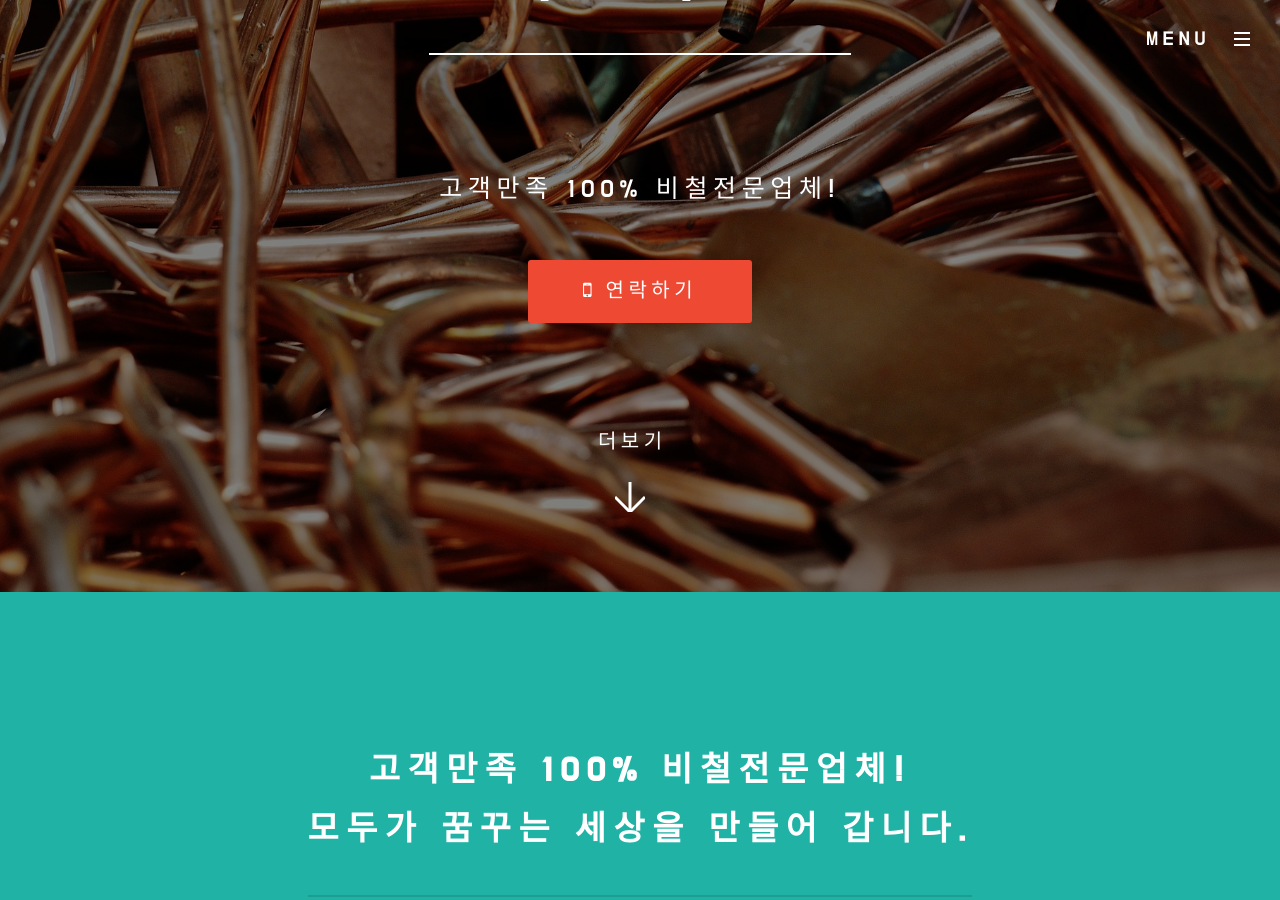
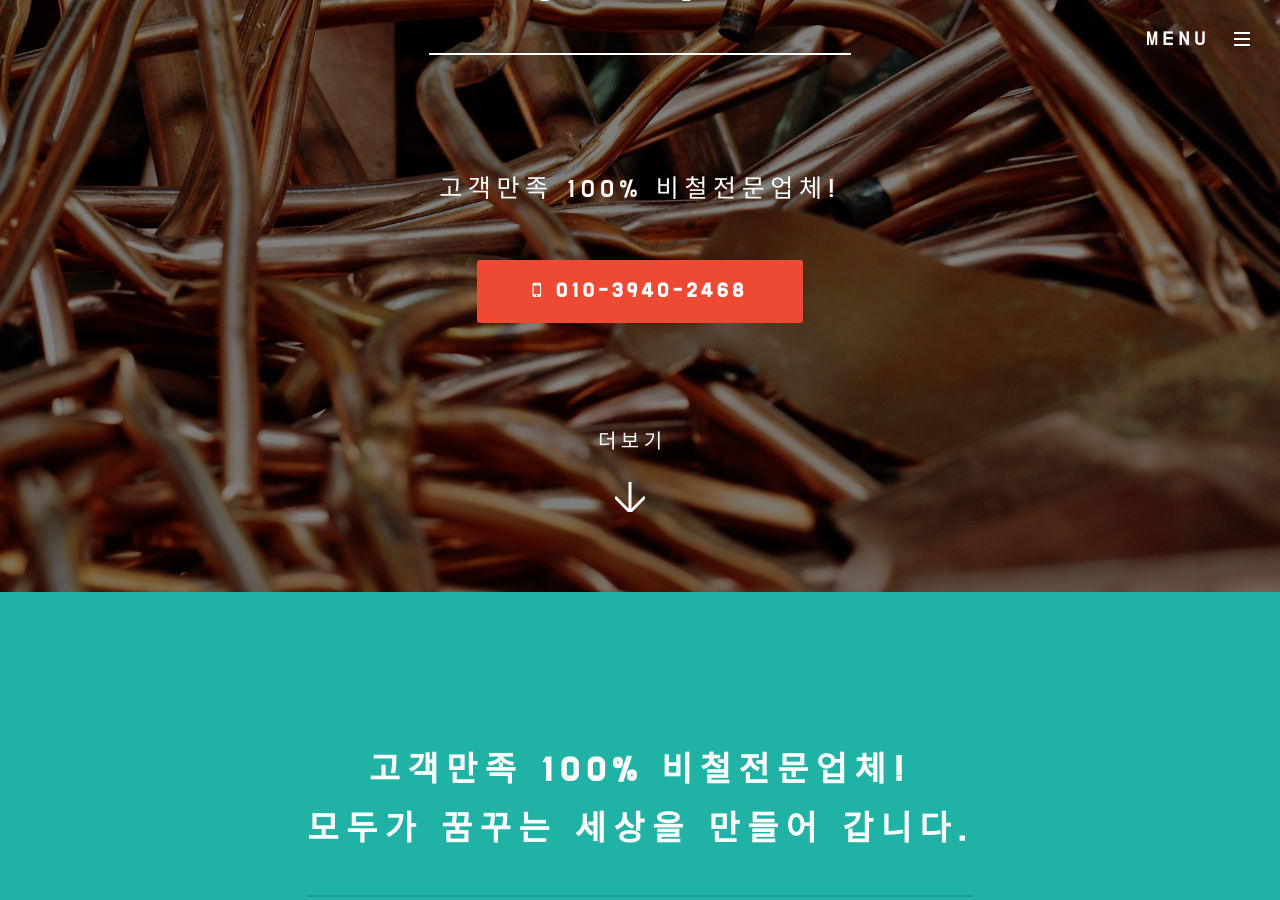
Before and after one commit to 01039402468/01039402468.github.io, a Jekyll site: the page built from index.html, in a window 1280 px wide and 900 px high, scrolled down 308 px. Built offline with Jekyll 4.4.1, drawn with Linux system fonts in a browser that asks for light colours.

Commit message:
연락처 적용

```diff
--- a/_includes/head.html
+++ b/_includes/head.html
@@ -16,5 +16,11 @@
 		font-family: 'Do Hyeon', sans-serif;
 		font-size:25px;
 	}
+
+	.g-font{
+		font-family: 'Do Hyeon', sans-serif;
+	}
+
+
   </style>
   </head>
--- a/_includes/header.html
+++ b/_includes/header.html
@@ -1,6 +1,6 @@
 <!-- Header -->
 <header id="header"{% if page.layout == 'landing' %} class="alt"{% endif %}>
-  <h1><a href="{{ site.baseurl }}/index.html">{{ site.title }} - 성남고물상, 성남폐기물처리, 성남고물, 성남비철, 성남고철</a></h1>
+  <h1><a href="{{ site.baseurl }}/index.html">{{ site.title }}</a></h1>
   <nav id="nav">
     <ul>
       <li class="special">
--- a/index.html
+++ b/index.html
@@ -7,7 +7,7 @@ layout: landing
 							<h2 style="font-size:4rem">{{ site.title }}</h2>
 							<p>{{ site.description | markdownify }}</p>
 							<ul class="actions">
-								<li><a href="tel:010-3940-2468" class="button special"><i class="fa fa-mobile"> 연락하기</i></a></li>
+								<li><a href="tel:010-3940-2468" class="button special g-font"><i class="fa fa-mobile"></i> 010-3940-2468</a></li>
 							</ul>
 						</div>
 						<a href="#one" class="more scrolly">더보기</a>
```
Also changed, not shown: other parts of _includes/head.html (+1 -1 lines).
